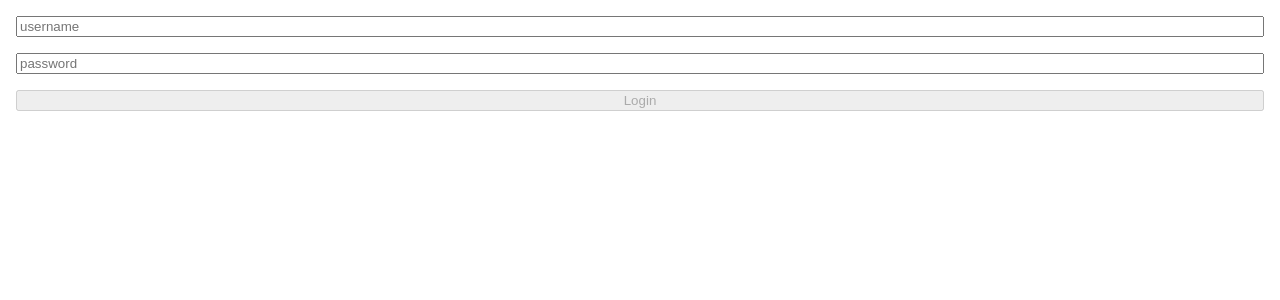
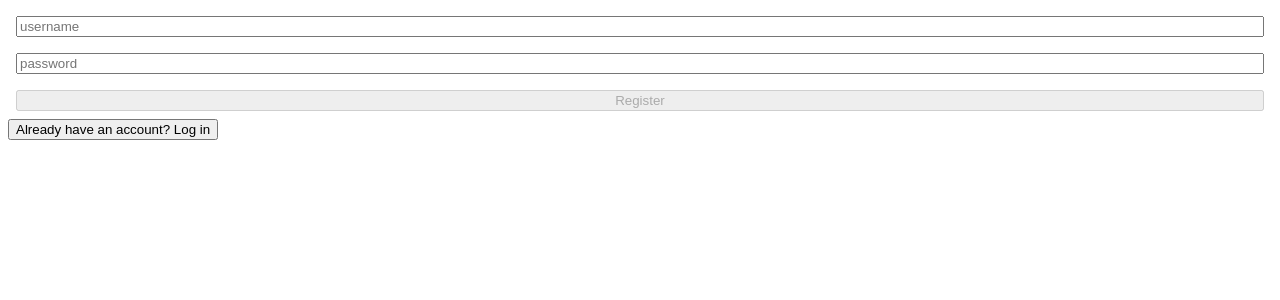
Before and after one commit to nariman009/user-management, a React (Vite) app in the folder client/: page / in a window 1280 px wide. Shown: the top 300 px of the page. Built offline with nearby package versions, Linux system fonts and the light colour scheme.

Commit message:
error handling & enable registration

```diff
--- a/client/src/App.jsx
+++ b/client/src/App.jsx
@@ -1,25 +1,61 @@
 import { useState, useEffect } from 'react'
 import { Link, Route, Routes } from 'react-router-dom';
+
+const Register = ({ onRegister }) => {
+  const [username, setUsername] = useState('');
+  const [password, setPassword] = useState('');
+  const [error, setError] = useState('');
+
+  const handleSubmit = async (e) => {
+    e.preventDefault();
+    setError(''); // Clear previous errors
+    try {
+      await onRegister(username, password);
+    } catch (err) {
+      setError(err.message || 'An error occurred during register.');
+    }
+  };
+
+  return (
+    <form onSubmit={handleSubmit}>
+      <input value={ username } placeholder='username' onChange={ e=> setUsername(e.target.value)}/>
+      <input value={ password} placeholder='password' onChange={ e=> setPassword(e.target.value)}/>
+      <button disabled={ !username || !password }>Register</button>
+      {error && <div style={{ color: 'red' }}>{error}</div>} {/* Display error message */}
+    </form>
+  );
+};
 
 const Login = ({ login })=> {
   const [username, setUsername] = useState('');
   const [password, setPassword] = useState('');
+  const [error, setError] = useState('');
+
 
   const submit = async(ev) => {
     ev.preventDefault();
-    await login({ username, password });
+    try {
+      await login({ username, password });
+      setError(''); // Clear any existing errors on successful login
+    } catch (err) {
+      setError(err.message || 'An error occurred during login.'); // Set error message
+    }
   }
   return (
     <form onSubmit={ submit }>
       <input value={ username } placeholder='username' onChange={ ev=> setUsername(ev.target.value)}/>
       <input value={ password} placeholder='password' onChange={ ev=> setPassword(ev.target.value)}/>
       <button disabled={ !username || !password }>Login</button>
+      {error && <div style={{ color: 'red' }}>{error}</div>} {/* Display error message */}
+
     </form>
   );
 }
 
 function App() {
   const [auth, setAuth] = useState({});
+  const [showRegister, setShowRegister] = useState({});
+
 
   useEffect(()=> {
     attemptLoginWithToken();
@@ -43,6 +79,28 @@ function App() {
     }
   };
 
+  const register = async (username, password) => {
+    try {
+      const response = await fetch('/api/auth/register', {
+        method: 'POST',
+        headers: { 'Content-Type': 'application/json' },
+        body: JSON.stringify({ username, password }),
+      });
+
+      if (!response.ok) {
+        const errorData = await response.json();
+        throw new Error(errorData.message || 'Registration failed');
+      }
+
+      const userData = await response.json();
+      setAuth(userData);
+      // Assuming the response includes a token, you might want to store it in localStorage
+      // window.localStorage.setItem('token', userData.token);
+    } catch (error) {
+      throw error;
+    }
+  };
+
   const login = async(credentials)=> {
     const response = await fetch('/api/auth/login', {
       method: 'POST',
@@ -58,7 +116,7 @@ function App() {
       attemptLoginWithToken();
     }
     else {
-      throw json;
+      throw new Error(json.message || 'Login failed');;
     }
   };
 
@@ -69,28 +127,31 @@ function App() {
 
   return (
     <>
-      {
-        !auth.id ? <>
-          <Login login={ login }/>
-          </>
-        : <button onClick={ logout }>Logout { auth.username }</button>
-      }
-      {
-        !!auth.id && (
+      {!auth.id ? (
+        <>
+          {showRegister ? (
+            <Register onRegister={register} />
+          ) : (
+            <Login login={login} />
+          )}
+          <button onClick={() => setShowRegister(!showRegister)}>
+            {showRegister ? 'Already have an account? Log in' : "Don't have an account? Register"}
+          </button>
+        </>
+      ) : (
+        <>
+          <div>Welcome, {auth.username}!</div> {/* Adjust according to your auth object structure */}
+          <button onClick={logout}>Logout</button>
           <nav>
             <Link to='/'>Home</Link>
             <Link to='/faq'>FAQ</Link>
           </nav>
-        )
-      }
-      {
-        !!auth.id && (
           <Routes>
             <Route path='/' element={<h1>Home</h1>} />
             <Route path='/faq' element={<h1>FAQ</h1>} />
           </Routes>
-        )
-      }
+        </>
+      )}
     </>
   )
 }
```
Also changed, not shown: 1 other file (tests, documents, lock files or other folders).
